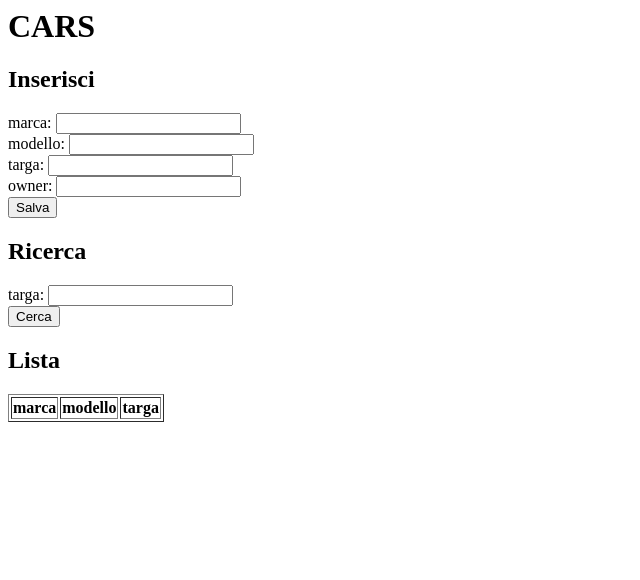
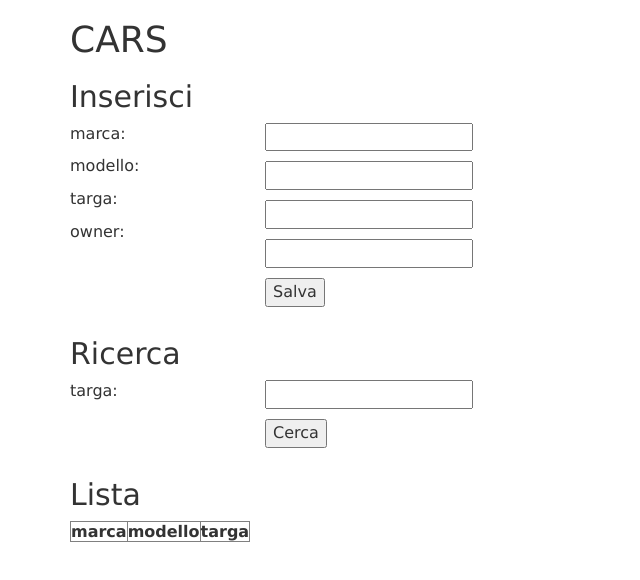
Before and after one commit to arjel/nodejs-crud-example, a website: page public/index.html in a window 1280 px wide. Shown: the whole page, without its empty margins (0-640 px from the left). Drawn offline with nearby package versions, Linux system fonts and the light colour scheme; no server answers.

Commit message:
Split client to js, css and html files.

```diff
--- /dev/null
+++ b/public/index.css
@@ -0,0 +1,7 @@
+html, body {
+    font-family: 'Lucida Sans', 'Lucida Sans Regular', 'Lucida Grande', 'Lucida Sans Unicode', Geneva, Verdana, sans-serif;
+}
+
+td {
+    width: 33%;
+}
--- a/public/index.html
+++ b/public/index.html
@@ -3,100 +3,69 @@
 	<head>
 		<title>CARS</title>
 
-		<script>
-			var xhr = new XMLHttpRequest();
+		<!-- Latest compiled and minified CSS -->
+		<link rel="stylesheet" href="https://maxcdn.bootstrapcdn.com/bootstrap/3.4.0/css/bootstrap.min.css">
 
-			// var baseUrl = 'http://localhost:9090/cars';
-			var baseUrl = 'https://car-server-app.herokuapp.com';
+		<!-- jQuery library -->
+		<script src="https://ajax.googleapis.com/ajax/libs/jquery/3.4.1/jquery.min.js"></script>
 
-			function getCars() {
-				xhr.open('GET', `${baseUrl}/cars`);
-				xhr.onload = function () {
-					if (xhr.status === 200) {
-						var cars = JSON.parse(xhr.response);
-						var table = document.getElementById('cars')
-						var tBody = table.getElementsByTagName('tbody')[0];
-						while (tBody.hasChildNodes()) {
-							tBody.removeChild(tBody.firstChild);
-						}
+		<!-- Latest compiled JavaScript -->
+		<script src="https://maxcdn.bootstrapcdn.com/bootstrap/3.4.0/js/bootstrap.min.js"></script>
 
-						cars.forEach(function (currentCar) {
-							var newRow = tBody.insertRow(tBody.rows.length);
-							var newCell0 = newRow.insertCell(0);
-							var newCell1 = newRow.insertCell(1);
-							var newCell2 = newRow.insertCell(2);
-							var newText0 = document.createTextNode(currentCar.brand);
-							var newText1 = document.createTextNode(currentCar.model);
-							var newText2 = document.createTextNode(currentCar.plate);
-							newCell0.append(newText0);
-							newCell1.append(newText1);
-							newCell2.append(newText2);
-						});
-					}
-				};
-				xhr.send();
-			};
-
-			function addCar() {
-				var body = 'brand=';
-				body += document.getElementById('brand').value;
-				body += '&model=';
-				body += document.getElementById('model').value;
-				body += '&plate=';
-				body += document.getElementById('plate').value;
-				body += '&owner=';
-				body += document.getElementById('owner').value;
-
-				console.log(body);
-
-				xhr.open('POST', `${baseUrl}/cars`);
-				xhr.setRequestHeader('Content-type', 'application/x-www-form-urlencoded');
-				xhr.onload = function () {
-					if (xhr.status === 200) {
-						alert("Auto inserita: " + xhr.response);
-						getCars();
-					}
-				};
-				xhr.send(body);
-			};
-
-			function searchCar() {
-				xhr.open('GET', `${baseUrl}/cars/${document.getElementById('searchPlate').value}`);
-				xhr.onload = function () {
-					if (xhr.status === 200) {
-						alert(xhr.response);
-					}
-				};
-				xhr.send();
-			};
-
-			getCars();
-		</script>
+		<script src="/public/index.js"></script>
+		<link rel="stylesheet" href="/public/index.css">
 	</head>
 
 	<body>
+		<div class="container">
 			<h1>CARS</h1>
-		<p>
+
+			<h2>Inserisci</h2>
+			<div class="row">
+				<div class="col-sm-2">
+					<p style="font-size: 16px;">marca:</p>
+					<p style="font-size: 16px;">modello:</p>
+					<p style="font-size: 16px;">targa:</p>
+					<p style="font-size: 16px;">owner:</p>
+					<p style="font-size: 16px;"></p>
+				</div>
+				<div class="col-sm-8">
+					<p style="font-size: 16px;"><input type="text" id="brand" name="brand"></p>
+					<p style="font-size: 16px;"><input type="text" id="brand" name="brand"></p>
+					<p style="font-size: 16px;"><input type="text" id="brand" name="brand"></p>
+					<p style="font-size: 16px;"><input type="text" id="brand" name="brand"></p>
+					<p style="font-size: 16px;"><input type="button" id="save" name="save" value="Salva"
+							onclick="addCar()"></p>
+				</div>
+			</div>
+			<!-- <p>
 <h2>Inserisci</h2>
 <p style="font-size: 16px;">
-				marca: <input type="text" id="brand" name="brand"><br>
+	marca: <br>
 	modello: <input type="text" id="model" name="model"><br>
 	targa: <input type="text" id="plate" name="plate"><br>
 	owner: <input type="text" id="owner" name="owner"><br>
 	<input type="button" id="save" name="save" value="Salva" onclick="addCar()">
 </p>
-		</p>
+-->
 
-		<p>
+
 			<h2>Ricerca</h2>
-			<p style="font-size: 16px;">
-				targa: <input type="text" id="searchPlate" name="plate"><br>
-				<input type="button" id="search" name="search" value="Cerca" onclick="searchCar()">
-			</p>
-		</p>
+			<div class="row">
+				<div class="col-sm-2">
+					<p style="font-size: 16px;">targa:</p>
+					<p style="font-size: 16px;"></p>
+				</div>
+				<div class="col-sm-8">
+					<p style="font-size: 16px;"><input type="text" id="searchPlate" name="plate"></p>
+					<p style="font-size: 16px;"><input type="button" id="search" name="search" value="Cerca"
+							onclick="searchCar()"></p>
+				</div>
+			</div>
 
-		<p>
 			<h2>Lista</h2>
+
+			<!-- <div class="row"> -->
 				<p style="font-size: 16px;">
 					<table id="cars" border="1">
 						<thead>
@@ -111,7 +80,8 @@
 						</tbody>
 					</table>
 				</p>
-		</p>
+			<!-- </div> -->
+		</div>
 	</body>
 
 </html>
--- /dev/null
+++ b/public/index.js
@@ -0,0 +1,70 @@
+var xhr = new XMLHttpRequest();
+
+// var baseUrl = 'http://localhost:9090/cars';
+var baseUrl = "https://car-server-app.herokuapp.com";
+
+function getCars() {
+    xhr.open("GET", `${baseUrl}/cars`);
+    xhr.onload = function() {
+        if (xhr.status === 200) {
+            var cars = JSON.parse(xhr.response);
+            var table = document.getElementById("cars");
+            var tBody = table.getElementsByTagName("tbody")[0];
+            while (tBody.hasChildNodes()) {
+                tBody.removeChild(tBody.firstChild);
+            }
+
+            cars.forEach(function(currentCar) {
+                var newRow = tBody.insertRow(tBody.rows.length);
+                var newCell0 = newRow.insertCell(0);
+                var newCell1 = newRow.insertCell(1);
+                var newCell2 = newRow.insertCell(2);
+                var newText0 = document.createTextNode(currentCar.brand);
+                var newText1 = document.createTextNode(currentCar.model);
+                var newText2 = document.createTextNode(currentCar.plate);
+                newCell0.append(newText0);
+                newCell1.append(newText1);
+                newCell2.append(newText2);
+            });
+        }
+    };
+    xhr.send();
+}
+
+function addCar() {
+    var body = "brand=";
+    body += document.getElementById("brand").value;
+    body += "&model=";
+    body += document.getElementById("model").value;
+    body += "&plate=";
+    body += document.getElementById("plate").value;
+    body += "&owner=";
+    body += document.getElementById("owner").value;
+
+    console.log(body);
+
+    xhr.open("POST", `${baseUrl}/cars`);
+    xhr.setRequestHeader("Content-type", "application/x-www-form-urlencoded");
+    xhr.onload = function() {
+        if (xhr.status === 200) {
+            alert("Auto inserita: " + xhr.response);
+            getCars();
+        }
+    };
+    xhr.send(body);
+}
+
+function searchCar() {
+    xhr.open(
+        "GET",
+        `${baseUrl}/cars/${document.getElementById("searchPlate").value}`
+    );
+    xhr.onload = function() {
+        if (xhr.status === 200) {
+            alert(xhr.response);
+        }
+    };
+    xhr.send();
+}
+
+getCars();
```
Lines whose indentation alone changed are shown as unchanged.
